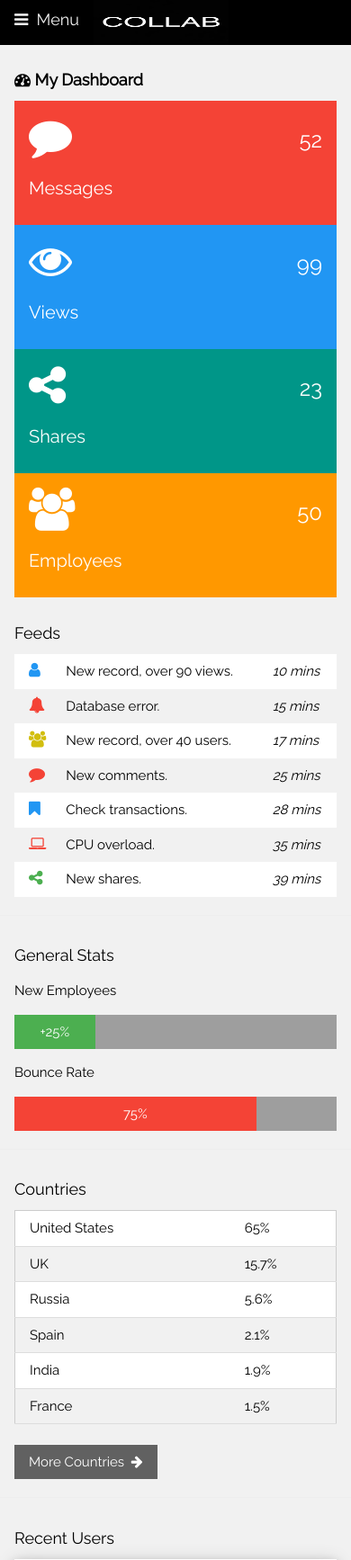
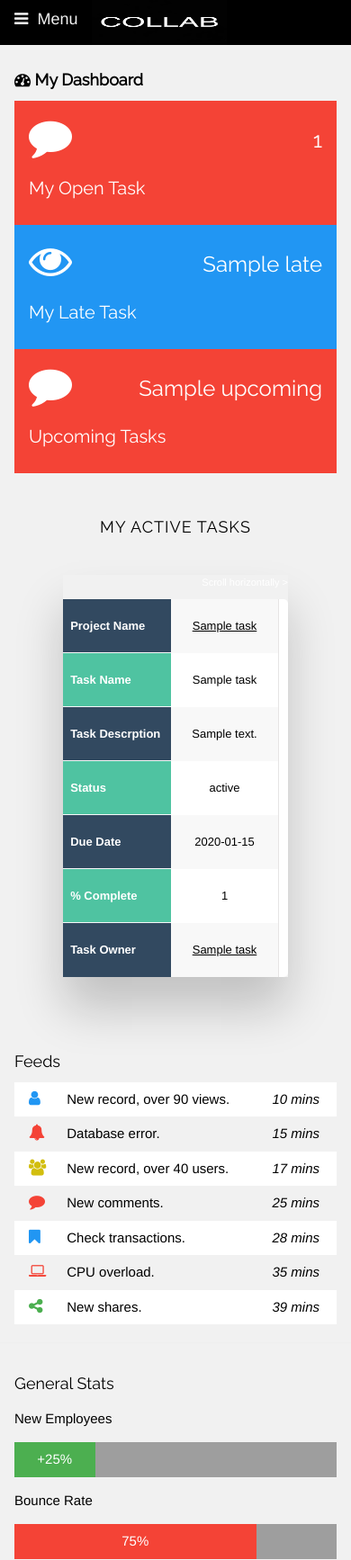
Before and after one commit to sercandinckal/EmergingTech, a Flask app: template templates/manager.html in a window 390 px wide. Shown: the top 1734 px of the page at 90% size. Run offline with Flask 2, Linux system fonts and the light colour scheme; the template is opened without the code that fills it: most values are stand-ins (such as "Sample title", 1, 10 or a date in 2020); parts of the project's set-up code (start-up, migrations or seed data) failed here and were passed over.

Commit message:
tasks update

```diff
--- a/templates/manager.html
+++ b/templates/manager.html
@@ -7,7 +7,139 @@
 <link rel="stylesheet" href="https://fonts.googleapis.com/css?family=Raleway">
 <link rel="stylesheet" href="https://cdnjs.cloudflare.com/ajax/libs/font-awesome/4.7.0/css/font-awesome.min.css">
 <style>
+
+<!--Table CSS-->
+
 html,body,h1,h2,h3,h4,h5 {font-family: "Raleway", sans-serif}
+ *{
+    box-sizing: border-box;
+    -webkit-box-sizing: border-box;
+    -moz-box-sizing: border-box;
+}
+body{
+    font-family: Helvetica;
+    -webkit-font-smoothing: antialiased;
+    background: gray;
+}
+h2{
+    text-align: center;
+    font-size: 18px;
+    text-transform: uppercase;
+    letter-spacing: 1px;
+    color: black;
+    padding: 30px 0;
+}
+
+/* Table Styles */
+
+.table-wrapper{
+    margin: 10px 70px 70px;
+    box-shadow: 0px 35px 50px rgba( 0, 0, 0, 0.2 );
+}
+
+.fl-table {
+    border-radius: 5px;
+    font-size: 12px;
+    font-weight: normal;
+    border: none;
+    border-collapse: collapse;
+    width: 100%;
+    max-width: 100%;
+    white-space: nowrap;
+    background-color: white;
+}
+
+.fl-table td, .fl-table th {
+    text-align: center;
+    padding: 8px;
+}
+
+.fl-table td {
+    border-right: 1px solid #f8f8f8;
+    font-size: 12px;
+}
+
+.fl-table thead th {
+    color: #ffffff;
+    background: #4FC3A1;
+}
+
+
+.fl-table thead th:nth-child(odd) {
+    color: #ffffff;
+    background: #324960;
+}
+
+.fl-table tr:nth-child(even) {
+    background: #F8F8F8;
+}
+
+/* Responsive */
+
+@media (max-width: 767px) {
+    .fl-table {
+        display: block;
+        width: 100%;
+    }
+    .table-wrapper:before{
+        content: "Scroll horizontally >";
+        display: block;
+        text-align: right;
+        font-size: 11px;
+        color: white;
+        padding: 0 0 10px;
+    }
+    .fl-table thead, .fl-table tbody, .fl-table thead th {
+        display: block;
+    }
+    .fl-table thead th:last-child{
+        border-bottom: none;
+    }
+    .fl-table thead {
+        float: left;
+    }
+    .fl-table tbody {
+        width: auto;
+        position: relative;
+        overflow-x: auto;
+    }
+    .fl-table td, .fl-table th {
+        padding: 20px .625em .625em .625em;
+        height: 60px;
+        vertical-align: middle;
+        box-sizing: border-box;
+        overflow-x: hidden;
+        overflow-y: auto;
+        width: 120px;
+        font-size: 13px;
+        text-overflow: ellipsis;
+    }
+    .fl-table thead th {
+        text-align: left;
+        border-bottom: 1px solid #f7f7f9;
+    }
+    .fl-table tbody tr {
+        display: table-cell;
+    }
+    .fl-table tbody tr:nth-child(odd) {
+        background: none;
+    }
+    .fl-table tr:nth-child(even) {
+        background: transparent;
+    }
+    .fl-table tr td:nth-child(odd) {
+        background: #F8F8F8;
+        border-right: 1px solid #E6E4E4;
+    }
+    .fl-table tr td:nth-child(even) {
+        border-right: 1px solid #E6E4E4;
+    }
+    .fl-table tbody td {
+        display: block;
+        text-align: center;
+    }
+}
+
 </style>
 <body class="w3-light-grey">
 
@@ -15,7 +147,7 @@ html,body,h1,h2,h3,h4,h5 {font-family: "Raleway", sans-serif}
 <div class="w3-bar w3-top w3-black w3-large" style="z-index:4">
   <button class="w3-bar-item w3-button w3-hide-large w3-hover-none w3-hover-text-light-grey" onclick="w3_open();"><i class="fa fa-bars"></i>  Menu</button>
   <a href="main.html">
-         <img alt="logo" src="images/logo.png"         width=150" height="50">      </a>
+         <img alt="logo" src='{{url_for("static",filename="images/logo.png")}}'   width=150" height="50">      </a>
 
 </div>
 
@@ -23,10 +155,10 @@ html,body,h1,h2,h3,h4,h5 {font-family: "Raleway", sans-serif}
 <nav class="w3-sidebar w3-collapse w3-white w3-animate-left" style="z-index:3;width:300px;" id="mySidebar"><br>
   <div class="w3-container w3-row">
     <div class="w3-col s4">
-      <img src="images/manager/b1.png" class="w3-circle w3-margin-right" style="width:46px">
+      <img src='{{url_for("static",filename="images/manager/b1.png")}}' class="w3-circle w3-margin-right" style="width:46px">
     </div>
     <div class="w3-col s8 w3-bar">
-      <span>Welcome, <strong>Mike</strong></span><br>
+      <span>Welcome, <strong>{{UserName}}</strong></span><br>
       <a href="#" class="w3-bar-item w3-button"><i class="fa fa-envelope"></i></a>
       <a href="#" class="w3-bar-item w3-button"><i class="fa fa-user"></i></a>
       <a href="#" class="w3-bar-item w3-button"><i class="fa fa-cog"></i></a>
@@ -39,13 +171,8 @@ html,body,h1,h2,h3,h4,h5 {font-family: "Raleway", sans-serif}
   <div class="w3-bar-block">
     <a href="#" class="w3-bar-item w3-button w3-padding-16 w3-hide-large w3-dark-grey w3-hover-black" onclick="w3_close()" title="close menu"><i class="fa fa-remove fa-fw"></i>  Close Menu</a>
     <a href="#" class="w3-bar-item w3-button w3-padding w3-blue"><i class="fa fa-users fa-fw"></i>  Overview</a>
-    <a href="#" class="w3-bar-item w3-button w3-padding"><i class="fa fa-eye fa-fw"></i>  Views</a>
-    <a href="#" class="w3-bar-item w3-button w3-padding"><i class="fa fa-users fa-fw"></i>  Traffic</a>
-    <a href="#" class="w3-bar-item w3-button w3-padding"><i class="fa fa-bullseye fa-fw"></i>  Geo</a>
-    <a href="#" class="w3-bar-item w3-button w3-padding"><i class="fa fa-diamond fa-fw"></i>  Orders</a>
-    <a href="#" class="w3-bar-item w3-button w3-padding"><i class="fa fa-bell fa-fw"></i>  News</a>
-    <a href="#" class="w3-bar-item w3-button w3-padding"><i class="fa fa-bank fa-fw"></i>  General</a>
-    <a href="#" class="w3-bar-item w3-button w3-padding"><i class="fa fa-history fa-fw"></i>  History</a>
+    <a href="#" class="w3-bar-item w3-button w3-padding"><i class="fa fa-eye fa-fw"></i>  Main Page</a>
+    <a href="#" class="w3-bar-item w3-button w3-padding"><i class="fa fa-users fa-fw"></i>  Employees</a>
     <a href="#" class="w3-bar-item w3-button w3-padding"><i class="fa fa-cog fa-fw"></i>  Settings</a><br><br>
   </div>
 </nav>
@@ -62,48 +189,169 @@ html,body,h1,h2,h3,h4,h5 {font-family: "Raleway", sans-serif}
     <h5><b><i class="fa fa-dashboard"></i> My Dashboard</b></h5>
   </header>
 
+{% if isprojmgr %}
   <div class="w3-row-padding w3-margin-bottom">
     <div class="w3-quarter">
       <div class="w3-container w3-red w3-padding-16">
         <div class="w3-left"><i class="fa fa-comment w3-xxxlarge"></i></div>
         <div class="w3-right">
-          <h3>52</h3>
+          <h3>{{projectdashboard.count}}</h3>
         </div>
         <div class="w3-clear"></div>
-        <h4>Messages</h4>
+        <h4>My Open Projects</h4>
       </div>
     </div>
     <div class="w3-quarter">
       <div class="w3-container w3-blue w3-padding-16">
         <div class="w3-left"><i class="fa fa-eye w3-xxxlarge"></i></div>
         <div class="w3-right">
-          <h3>99</h3>
+          <h3>{{projectdashboard.late}}</h3>
         </div>
         <div class="w3-clear"></div>
-        <h4>Views</h4>
+        <h4>My Late Projects</h4>
+      </div>
+    </div>
+  </div>
+ {% endif %}
+  <div class="w3-row-padding w3-margin-bottom">
+    <div class="w3-quarter">
+      <div class="w3-container w3-red w3-padding-16">
+        <div class="w3-left"><i class="fa fa-comment w3-xxxlarge"></i></div>
+        <div class="w3-right">
+          <h3>{{taskdashboard.count}}</h3>
+        </div>
+        <div class="w3-clear"></div>
+        <h4>My Open Task</h4>
       </div>
     </div>
     <div class="w3-quarter">
-      <div class="w3-container w3-teal w3-padding-16">
-        <div class="w3-left"><i class="fa fa-share-alt w3-xxxlarge"></i></div>
+      <div class="w3-container w3-blue w3-padding-16">
+        <div class="w3-left"><i class="fa fa-eye w3-xxxlarge"></i></div>
         <div class="w3-right">
-          <h3>23</h3>
+          <h3>{{taskdashboard.late}}</h3>
         </div>
         <div class="w3-clear"></div>
-        <h4>Shares</h4>
+        <h4>My Late Task</h4>
       </div>
     </div>
     <div class="w3-quarter">
-      <div class="w3-container w3-orange w3-text-white w3-padding-16">
-        <div class="w3-left"><i class="fa fa-users w3-xxxlarge"></i></div>
+      <div class="w3-container w3-red w3-padding-16">
+        <div class="w3-left"><i class="fa fa-comment w3-xxxlarge"></i></div>
         <div class="w3-right">
-          <h3>50</h3>
+          <h3>{{taskdashboard.upcoming}}</h3>
         </div>
         <div class="w3-clear"></div>
-        <h4>Employees</h4>
+        <h4>Upcoming Tasks</h4>
       </div>
     </div>
   </div>
+
+{% if isprojmgr %}
+  <!-- Active projects table-->
+  <h2>Active Projects</h2>
+  {% if projects %}
+  <div class="table-wrapper">
+      <table class="fl-table">
+          <thead>
+          <tr>
+              <th>Project Name</th>
+              <th>Project Descrption</th>
+              <th>Status</th>
+              <th>Start Date</th>
+              <th>End Date</th>
+              <th>Client</th>
+              <th>Project Manager</th>
+          </tr>
+          </thead>
+          <tbody>
+            {% for project in projects %}
+              <tr>
+                <td>
+                  <a href="/projects/{{project._id}}">{{project.projectname}}</a>
+                </td>
+                <td>{{project.description}}</td>
+                <td>{{project.Status}}</td>
+                <td>{{project.startdate.strftime('%d %b %Y')}}</td>
+                <td>{{project.enddate.strftime('%d %b %Y')}}</td>
+                <td>
+                  <a href="/clients/{{project.clientid}}">{{project.client.clientname}}</a>
+                </td>
+                <td>
+                  <a href="/users/{{project.projectmanagerid}}">{{project.projectmanager.firstname}} {{project.projectmanager.lastname}}</a>
+                </td>
+
+              </tr>
+            {% endfor %}
+          <!--
+          <tr>
+              <td>Webpages</td>
+              <td>To create webpages</td>
+              <td>Partially completed</td>
+              <td>20 September 2021</td>
+              <td>17 December</td>
+          </tr>
+          <tr>
+              <td>Python Projects</td>
+              <td>To develop codes</td>
+              <td>Initial Stage</td>
+              <td>29 Sepetember 2021</td>
+              <td>17 December 2021</td>
+          </tr>
+          <tr>
+              <td>Database Connections</td>
+              <td>To connect DB to servers</td>
+              <td>Planning stage</td>
+              <td>04 October 2021</td>
+              <td>17 December 2021</td>
+          </tr>
+          -->
+          <tbody>
+      </table>
+  </div>
+    {% else %}
+    <p>No Active Projects</p>
+  {% endif %}
+{% endif %}
+
+<!--My Tasks-->
+<h2>My Active Tasks</h2>
+{% if tasks %}
+<div class="table-wrapper">
+    <table class="fl-table">
+        <thead>
+        <tr>
+            <th>Project Name</th>
+            <th>Task Name</th>
+            <th>Task Descrption</th>
+            <th>Status</th>
+            <th>Due Date</th>
+            <th>% Complete</th>
+            <th>Task Owner</th>
+        </tr>
+        </thead>
+        <tbody>
+          {% for task in tasks %}
+            <tr>
+              <td>
+                <a href="/projects/{{task.projectid}}">{{task.projectname}}</a>
+              </td>
+              <td>{{task.taskname}}</td>
+              <td>{{task.description}}</td>
+              <td>{{task.status}}</td>
+              <td>{{task.duedate.strftime('%d %b %Y')}}</td>
+              <td>{{task.percentagecomplete}}</td>
+              <td>
+                <a href="/users/{{task.ownerid}}">{{task.ownername}}</a>
+              </td>
+            </tr>
+          {% endfor %}
+        <tbody>
+    </table>
+</div>
+  {% else %}
+  <p>No Active Tasks</p>
+{% endif %}
+
 
   <div class="w3-panel">
     <div class="w3-row-padding" style="margin:0 -16px">
@@ -165,50 +413,20 @@ html,body,h1,h2,h3,h4,h5 {font-family: "Raleway", sans-serif}
   </div>
   <hr>
 
-  <div class="w3-container">
-    <h5>Countries</h5>
-    <table class="w3-table w3-striped w3-bordered w3-border w3-hoverable w3-white">
-      <tr>
-        <td>United States</td>
-        <td>65%</td>
-      </tr>
-      <tr>
-        <td>UK</td>
-        <td>15.7%</td>
-      </tr>
-      <tr>
-        <td>Russia</td>
-        <td>5.6%</td>
-      </tr>
-      <tr>
-        <td>Spain</td>
-        <td>2.1%</td>
-      </tr>
-      <tr>
-        <td>India</td>
-        <td>1.9%</td>
-      </tr>
-      <tr>
-        <td>France</td>
-        <td>1.5%</td>
-      </tr>
-    </table><br>
-    <button class="w3-button w3-dark-grey">More Countries  <i class="fa fa-arrow-right"></i></button>
-  </div>
   <hr>
   <div class="w3-container">
     <h5>Recent Users</h5>
     <ul class="w3-ul w3-card-4 w3-white">
       <li class="w3-padding-16">
-        <img src="images/manager/b2.png" class="w3-left w3-circle w3-margin-right" style="width:35px">
+        <img src='{{url_for("static",filename="images/manager/b2.png")}}' class="w3-left w3-circle w3-margin-right" style="width:35px">
         <span class="w3-xlarge">Mike</span><br>
       </li>
       <li class="w3-padding-16">
-        <img src="images/manager/g1.jpg" class="w3-left w3-circle w3-margin-right" style="width:35px">
+        <img src='{{url_for("static",filename="images/manager/g1.jpg")}}' class="w3-left w3-circle w3-margin-right" style="width:35px">
         <span class="w3-xlarge">Jill</span><br>
       </li>
       <li class="w3-padding-16">
-        <img src="images/manager/g2.jpg" class="w3-left w3-circle w3-margin-right" style="width:35px">
+        <img src='{{url_for("static",filename="images/manager/g2.jpg")}}' class="w3-left w3-circle w3-margin-right" style="width:35px">
         <span class="w3-xlarge">Jane</span><br>
       </li>
     </ul>
@@ -219,7 +437,7 @@ html,body,h1,h2,h3,h4,h5 {font-family: "Raleway", sans-serif}
     <h5>Recent Comments</h5>
     <div class="w3-row">
       <div class="w3-col m2 text-center">
-        <img class="w3-circle" src="images/manager/b3.png" style="width:96px;height:96px">
+        <img class="w3-circle" src='{{url_for("static",filename="images/manager/b3.png")}}' style="width:96px;height:96px">
       </div>
       <div class="w3-col m10 w3-container">
         <h4>John <span class="w3-opacity w3-medium">Sep 29, 2014, 9:12 PM</span></h4>
@@ -229,7 +447,7 @@ html,body,h1,h2,h3,h4,h5 {font-family: "Raleway", sans-serif}
 
     <div class="w3-row">
       <div class="w3-col m2 text-center">
-        <img class="w3-circle" src="images/manager/b4.jpg" style="width:96px;height:96px">
+        <img class="w3-circle" src='{{url_for("static",filename="images/manager/b4.jpg")}}' style="width:96px;height:96px">
       </div>
       <div class="w3-col m10 w3-container">
         <h4>Bo <span class="w3-opacity w3-medium">Sep 28, 2014, 10:15 PM</span></h4>
@@ -264,7 +482,6 @@ html,body,h1,h2,h3,h4,h5 {font-family: "Raleway", sans-serif}
 
   <!-- Footer -->
   <footer class="w3-container w3-padding-16 w3-light-grey">
-    <h4>FOOTER</h4>
 	<p>&copy; GROUP 3 - Emerging Technologies project </p>
   </footer>
 
```
Also changed, not shown: DB_Tasks.py (added, +165 -0 lines), Routes_Tasks.py (added, +74 -0 lines), templates/tasks.html (added, +59 -0 lines).
